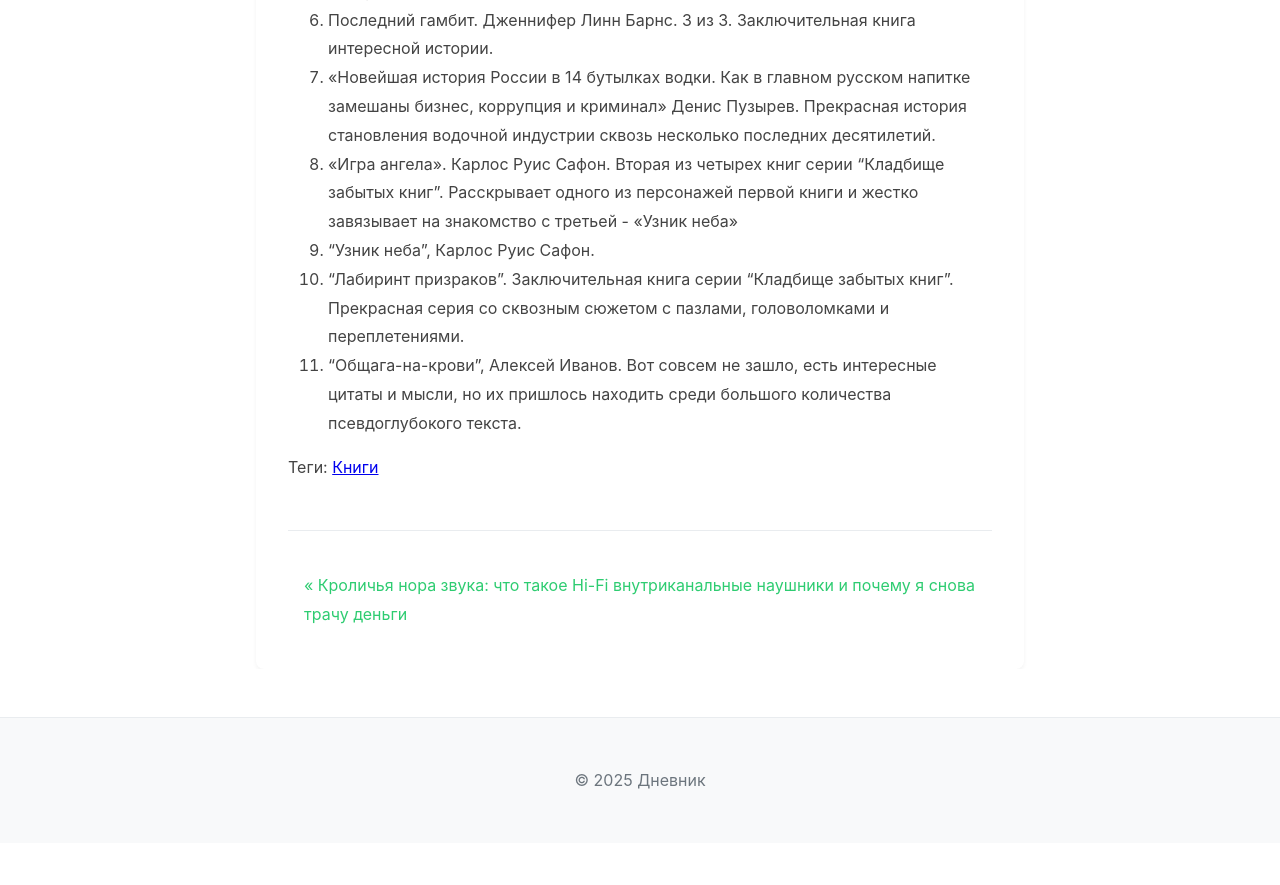
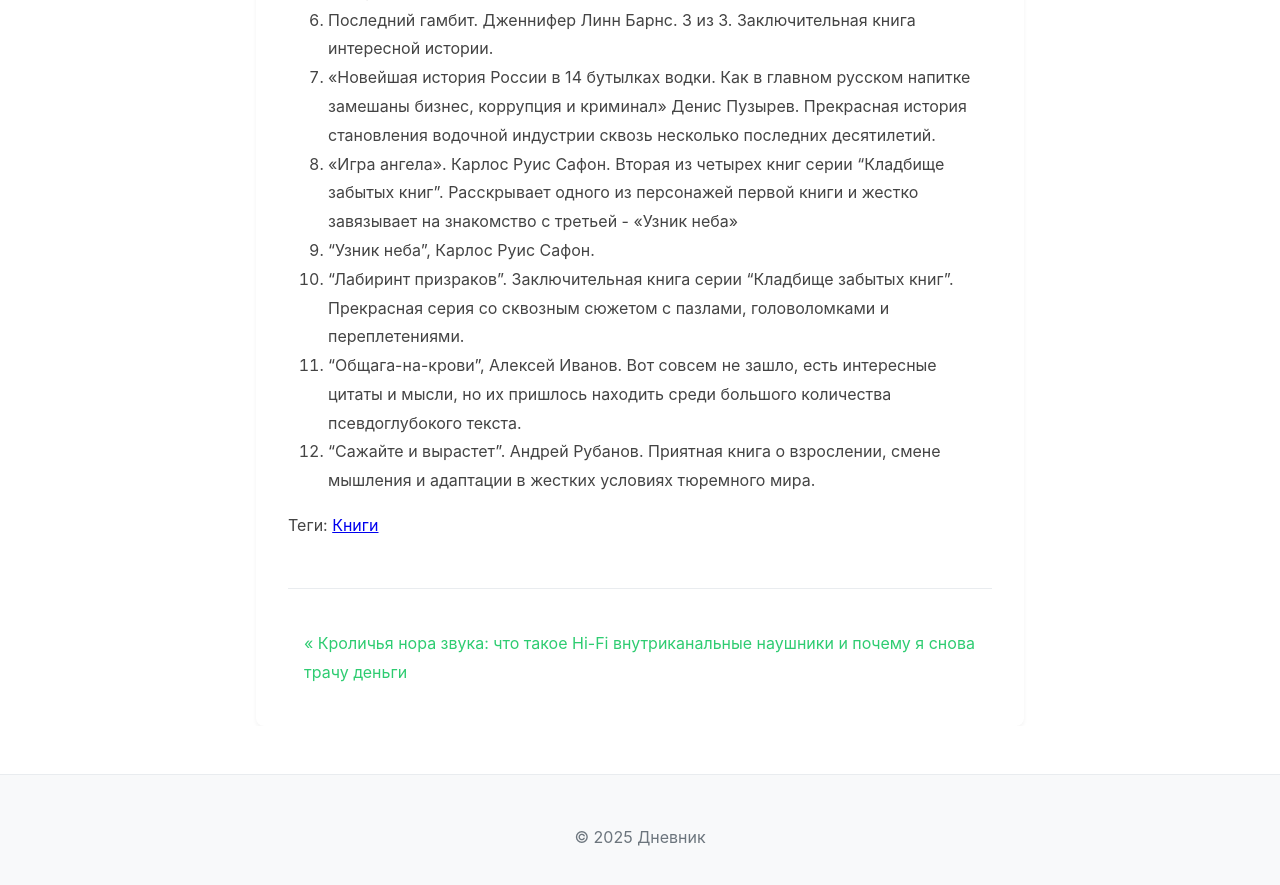
Before and after one commit to Xtoman/xtoman.github.io, a Jekyll site: the page built from _posts/2025-09-18-what_i_read_in_2025.md, in a window 1280 px wide and 900 px high, scrolled down 961 px. Shown: the top 885 px of the window. Built offline with Jekyll 4.4.1, drawn with Linux system fonts in a browser that asks for light colours; before the commit the page ends 1804 px from its top, so only the background shows below that.

Commit message:
Update 2025-09-18-what_i_read_in_2025.md

```diff
--- a/_posts/2025-09-18-what_i_read_in_2025.md
+++ b/_posts/2025-09-18-what_i_read_in_2025.md
@@ -22,3 +22,4 @@ tags: [Книги]
 9. "Узник неба", Карлос Руис Сафон.
 10. "Лабиринт призраков". Заключительная книга серии "Кладбище забытых книг". Прекрасная серия со сквозным сюжетом с пазлами, головоломками и переплетениями.
 11. "Общага-на-крови", Алексей Иванов. Вот совсем не зашло, есть интересные цитаты и мысли, но их пришлось находить среди большого количества псевдоглубокого текста.
+12. "Сажайте и вырастет". Андрей Рубанов. Приятная книга о взрослении, смене мышления и адаптации в жестких условиях тюремного мира.
```
